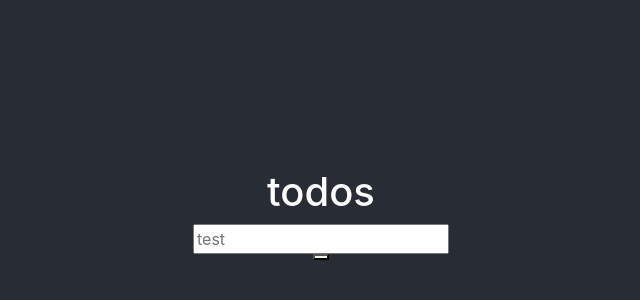
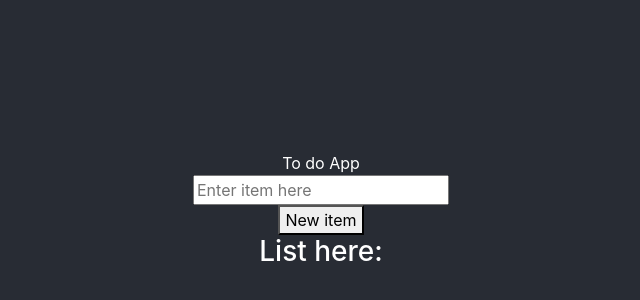
Before and after one commit to thedamian/todo-reactapp, a React (Create React App) app: page / in a window 1280 px wide. Shown: the part 186-486 px from the top of the page, without its empty margins (319-959 px from the left). Built offline with nearby package versions, Linux system fonts and the light colour scheme.

Commit message:
updated code in app for functional components

```diff
--- a/src/App.js
+++ b/src/App.js
@@ -1,65 +1,54 @@
-import React, {Component} from 'react'
+import React from 'react';
 import './styles/App.css'
-import todosData from './Data/todosData'
-import TodoItem from './Components/TodoItem'
 
-class App extends Component {
-  constructor(){
-    super()
-    this.state = {
-      data: todosData,
-      inputText: "",
-      id: 1
-    }
+let itemsList = []
 
-    this.handleBtnClick = this.handleBtnClick.bind(this)
-    this.getTextFromInput = this.getTextFromInput.bind(this)
+function RenderItems(){
+  return (
+    <div>
+      <h3>List here: {itemsList[0]}</h3>
+
+    </div>
+  )
+}
+
+
+function App(){
+
+  function handleInput(e) {
+    console.log('Handling the input')
+
+    let todoItem = e.target.value
+
+    console.log(todoItem)
+
+
   }
 
-  handleBtnClick(id){
-    const todoItem = {
-        id: (this.setState(prevState => {
-          let itemId = this.state.id
-          itemId = itemId++
-        })),
-        text: this.state.inputText,
-        completed: false
-    }
+  function handleNewBtn(todoItem){
+    console.log('Button was pressed => todo item')
     console.log(todoItem)
 
-    this.setState({
-      data: [...this.state.data , todoItem],
-      id: this.state.data
-      }
-    )
+    itemsList.push({todoItem})
 
-    console.log('handleBtnClick was ran')
+    console.log(itemsList)
   }
 
-  getTextFromInput(e){
-    console.log(e.target.value)
-    this.setState({
-      inputText: e.target.value
-      }
-    )
-  }
 
-  render(){
+  return (
+    <div className="App">
+      To do App
 
-  console.log(this.state.data)
-  const todoItems = this.state.data.map(item => <TodoItem key={item.id} item={item} />)
+      <input type='text' placeholder="Enter item here" onChange={handleInput}/>
+      <button onClick={handleNewBtn}> New item </button>
 
-    return(
-      <div className='App'>
-        <h1> todos </h1>
-        <span>
-          {todoItems}
-        </span>
-        <input placeholder="test" type="text" onChange={this.getTextFromInput} />
-        <button onClick={this.handleBtnClick} />
-      </div>
-    )
-  }
+      <RenderItems />
+
+    </div>
+  )
 }
 
+
+
+
 export default App
```
Also changed, not shown: src/App_old2.js (added, +65 -0 lines).
